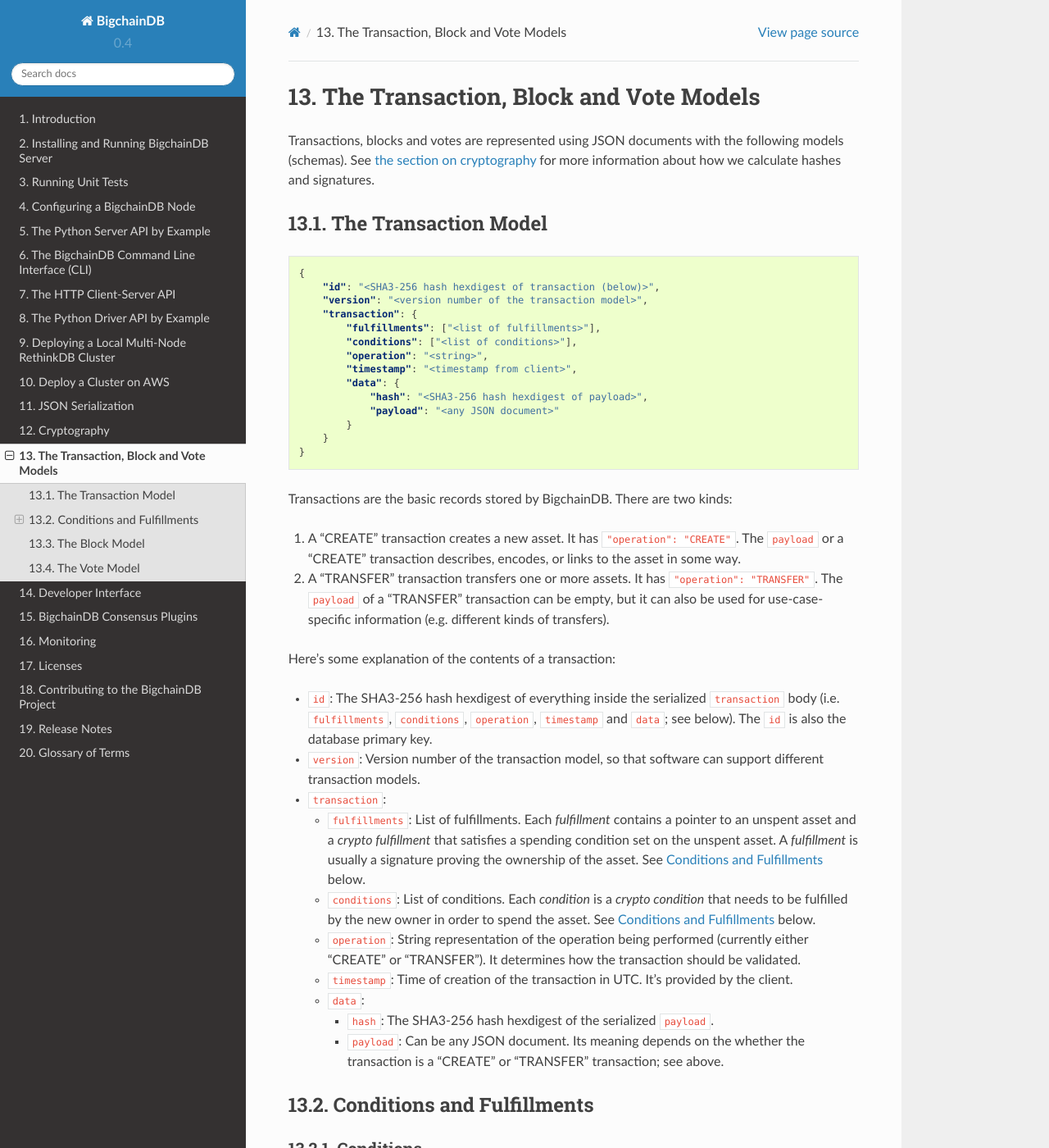
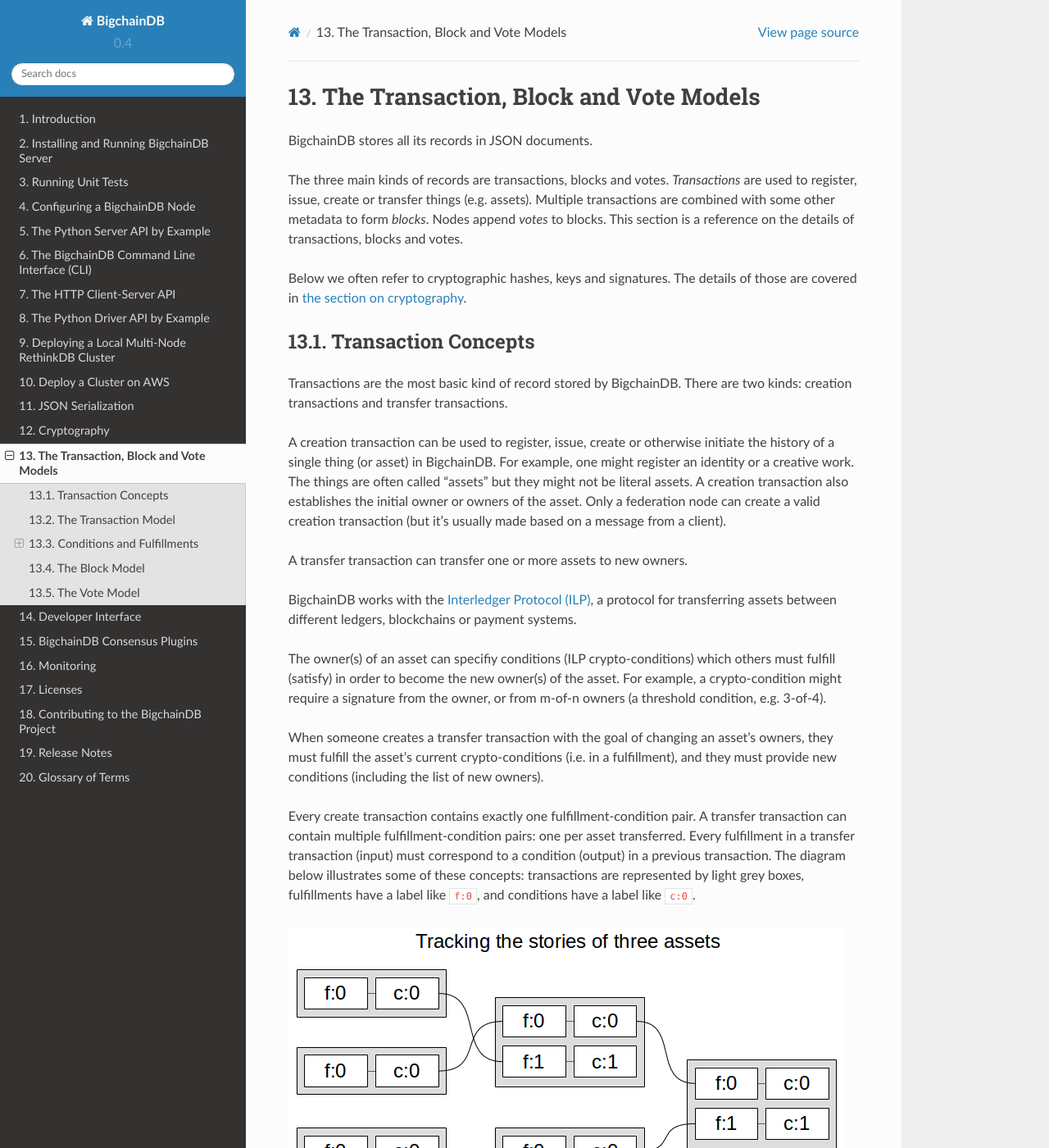
Before and after one commit to bigchaindb/bigchaindb, a Sphinx documentation site: the page built from docs/source/models.md, in a window 1280 px wide and 1400 px high. Shown: the whole window at 82% size. Built offline with Sphinx 7.4.7 and the Read the Docs theme 2.0.0, drawn with Linux system fonts in a browser that asks for light colours; some of the changed text lies outside the part shown.

Commit message:
Docs: Added Trasaction Concepts & more to models.md

````diff
--- a/docs/source/models.md
+++ b/docs/source/models.md
@@ -1,12 +1,36 @@
 # The Transaction, Block and Vote Models
 
-Transactions, blocks and votes are represented using JSON documents with the following models (schemas). See [the section on cryptography](cryptography.html) for more information about how we calculate hashes and signatures.
+BigchainDB stores all its records in JSON documents.
+
+The three main kinds of records are transactions, blocks and votes.
+_Transactions_ are used to register, issue, create or transfer things (e.g. assets). Multiple transactions are combined with some other metadata to form _blocks_. Nodes append _votes_ to blocks. This section is a reference on the details of transactions, blocks and votes.
+
+Below we often refer to cryptographic hashes, keys and signatures. The details of those are covered in [the section on cryptography](cryptography.html).
+
+## Transaction Concepts
+
+Transactions are the most basic kind of record stored by BigchainDB. There are two kinds: creation transactions and transfer transactions.
+
+A creation transaction can be used to register, issue, create or otherwise initiate the history of a single thing (or asset) in BigchainDB. For example, one might register an identity or a creative work. The things are often called "assets" but they might not be literal assets. A creation transaction also establishes the initial owner or owners of the asset. Only a federation node can create a valid creation transaction (but it's usually made based on a message from a client).
+
+A transfer transaction can transfer one or more assets to new owners.
+
+BigchainDB works with the [Interledger Protocol (ILP)](https://interledger.org/), a protocol for transferring assets between different ledgers, blockchains or payment systems.
+
+The owner(s) of an asset can specifiy conditions (ILP crypto-conditions) which others must fulfill (satisfy) in order to become the new owner(s) of the asset. For example, a crypto-condition might require a signature from the owner, or from m-of-n owners (a threshold condition, e.g. 3-of-4).
+
+When someone creates a transfer transaction with the goal of changing an asset's owners, they must fulfill the asset's current crypto-conditions (i.e. in a fulfillment), and they must provide new conditions (including the list of new owners).
+
+Every create transaction contains exactly one fulfillment-condition pair. A transfer transaction can contain multiple fulfillment-condition pairs: one per asset transferred. Every fulfillment in a transfer transaction (input) must correspond to a condition (output) in a previous transaction. The diagram below illustrates some of these concepts: transactions are represented by light grey boxes, fulfillments have a label like `f:0`, and conditions have a label like `c:0`.
+
+![Tracking the stories of three assets](./_static/stories_3_assets.png)
+
 
 ## The Transaction Model
 
 ```json
 {
-    "id": "<SHA3-256 hash hexdigest of transaction (below)>",
+    "id": "<hash of transaction, excluding signatures (see explanation)>",
     "version": "<version number of the transaction model>",
     "transaction": {
         "fulfillments": ["<list of fulfillments>"],
@@ -14,39 +38,39 @@
         "operation": "<string>",
         "timestamp": "<timestamp from client>",
         "data": {
-            "hash": "<SHA3-256 hash hexdigest of payload>",
+            "hash": "<hash of payload>",
             "payload": "<any JSON document>"
         }
     }
 }
 ```
 
-Transactions are the basic records stored by BigchainDB. There are two kinds:
-
-1. A "CREATE" transaction creates a new asset. It has `"operation": "CREATE"`. The `payload` or a "CREATE" transaction describes, encodes, or links to the asset in some way.
-2. A "TRANSFER" transaction transfers one or more assets. It has `"operation": "TRANSFER"`. The `payload` of a "TRANSFER" transaction can be empty, but it can also be used for use-case-specific information (e.g. different kinds of transfers).
-
 Here's some explanation of the contents of a transaction:
 
-- `id`: The SHA3-256 hash hexdigest of everything inside the serialized `transaction` body (i.e. `fulfillments`, `conditions`, `operation`, `timestamp` and `data`; see below). The `id` is also the database primary key.
+- `id`: The hash of everything inside the serialized `transaction` body (i.e. `fulfillments`, `conditions`, `operation`, `timestamp` and `data`; see below), with one wrinkle: for each fulfillment in `fulfillments`, `fulfillment` is set to `null`. The `id` is also the database primary key.
 - `version`: Version number of the transaction model, so that software can support different transaction models.
 - `transaction`:
     - `fulfillments`: List of fulfillments. Each _fulfillment_ contains a pointer to an unspent asset
     and a _crypto fulfillment_ that satisfies a spending condition set on the unspent asset. A _fulfillment_
     is usually a signature proving the ownership of the asset.
     See [Conditions and Fulfillments](#conditions-and-fulfillments) below.
-    - `conditions`: List of conditions. Each _condition_ is a _crypto condition_ that needs to be fulfilled by the
+    - `conditions`: List of conditions. Each _condition_ is a _crypto-condition_ that needs to be fulfilled by the
     new owner in order to spend the asset.
     See [Conditions and Fulfillments](#conditions-and-fulfillments) below.
-    - `operation`: String representation of the operation being performed (currently either "CREATE" or "TRANSFER"). It determines how
-    the transaction should be validated.
+    - `operation`: String representation of the operation being performed (currently either "CREATE" or "TRANSFER"). It determines how the transaction should be validated.
     - `timestamp`: Time of creation of the transaction in UTC. It's provided by the client.
     - `data`:
-        - `hash`: The SHA3-256 hash hexdigest of the serialized `payload`.
-        - `payload`: Can be any JSON document. Its meaning depends on the whether the transaction
-    is a "CREATE" or "TRANSFER" transaction; see above.
+        - `hash`: The hash of the serialized `payload`.
+        - `payload`: Can be any JSON document. It may be empty in the case of a transfer transaction.
+
+Later, when we get to the models for the block and the vote, we'll see that both include a signature (from the node which created it). You may wonder why transactions don't have signatures... The answer is that they do! They're just hidden inside the `fulfillment` string of each fulfillment. A creation transaction is signed by the node that created it. A transfer transaction is signed by whoever currently controls or owns it.
+
+What gets signed? For each fulfillment in the transaction, the "fullfillment message" that gets signed includes the `operation`, `timestamp`, `data`, `version`, `id`, corresponding `condition`, and the fulfillment itself, except with its fulfillment string set to `null`. The computed signature goes into creating the `fulfillment` string of the fulfillment.
+
 
 ## Conditions and Fulfillments
+
+An aside: In what follows, the list of `new_owners` (in a condition) is always who owned the asset at the time the transaction completed, but before the next transaction started. The list of `current_owners` (in a fulfillment) is always equal to the list of `new_owners` in that asset's previous transaction.
 
 ### Conditions
 
@@ -83,7 +107,7 @@
 
 #### Multiple New Owners
 
-If there are multiple _new owners_, we can create a ThresholdCondition requiring a signature from each new owner in order
+If there are multiple _new owners_, they can create a ThresholdCondition requiring a signature from each of them in order
 to spend the asset. For example:
 
 ```json
@@ -146,10 +170,10 @@
 }
 ```
 
-- `fid`: Fulfillment index. It matches a `cid` in the conditions with a new _crypto condition_ that the new owner
+- `fid`: Fulfillment index. It matches a `cid` in the conditions with a new _crypto-condition_ that the new owner
   needs to fulfill to spend this asset.
 - `current_owners`: A list of public keys of the current owners; in this case it has just one public key.
-- `fulfillment`: A cryptoconditions URI that encodes the cryptographic fulfillments like signatures and others, see crypto-conditions.
+- `fulfillment`: A crypto-conditions URI that encodes the cryptographic fulfillments like signatures and others, see [crypto-conditions](https://interledger.org/five-bells-condition/spec.html).
 - `input`: Pointer to the asset and condition of a previous transaction
     - `cid`: Condition index
     - `txid`: Transaction id
@@ -158,19 +182,19 @@
 
 ```json
 {
-    "id": "<SHA3-256 hash hexdigest of the serialized block contents>",
+    "id": "<hash of block>",
     "block": {
         "timestamp": "<block-creation timestamp>",
         "transactions": ["<list of transactions>"],
         "node_pubkey": "<public key of the node creating the block>",
         "voters": ["<list of federation nodes public keys>"]
     },
-    "signature": "<signature of the block>",
+    "signature": "<signature of block>",
     "votes": ["<list of votes>"]
 }
 ```
 
-- `id`: SHA3-256 hash hexdigest of the contents of `block` (i.e. the timestamp, list of transactions, node_pubkey, and voters). This is also a database primary key; that's how we ensure that all blocks are unique.
+- `id`: The hash of the serialized `block` (i.e. the `timestamp`, `transactions`, `node_pubkey`, and `voters`). This is also a database primary key; that's how we ensure that all blocks are unique.
 - `block`:
     - `timestamp`: Timestamp when the block was created. It's provided by the node that created the block.
     - `transactions`: A list of the transactions included in the block.
@@ -196,7 +220,7 @@
         "invalid_reason": "<None|DOUBLE_SPEND|TRANSACTIONS_HASH_MISMATCH|NODES_PUBKEYS_MISMATCH",
         "timestamp": "<timestamp of the voting action>"
     },
-    "signature": "<signature of vote block>"
+    "signature": "<signature of vote>"
 }
 ```
 
````
Also changed, not shown: docs/source/_static/stories_3_assets.png (added), 1 other file.
